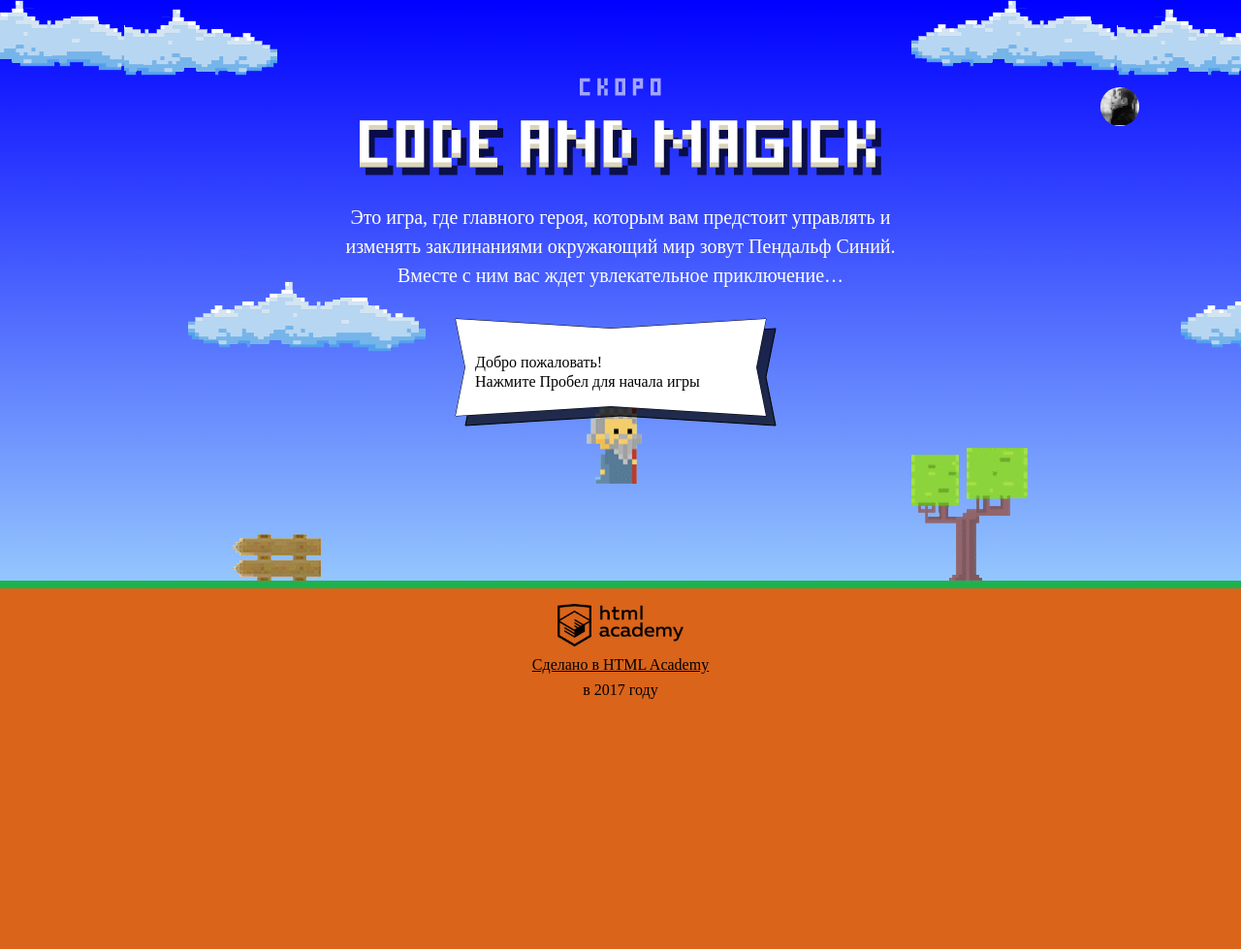
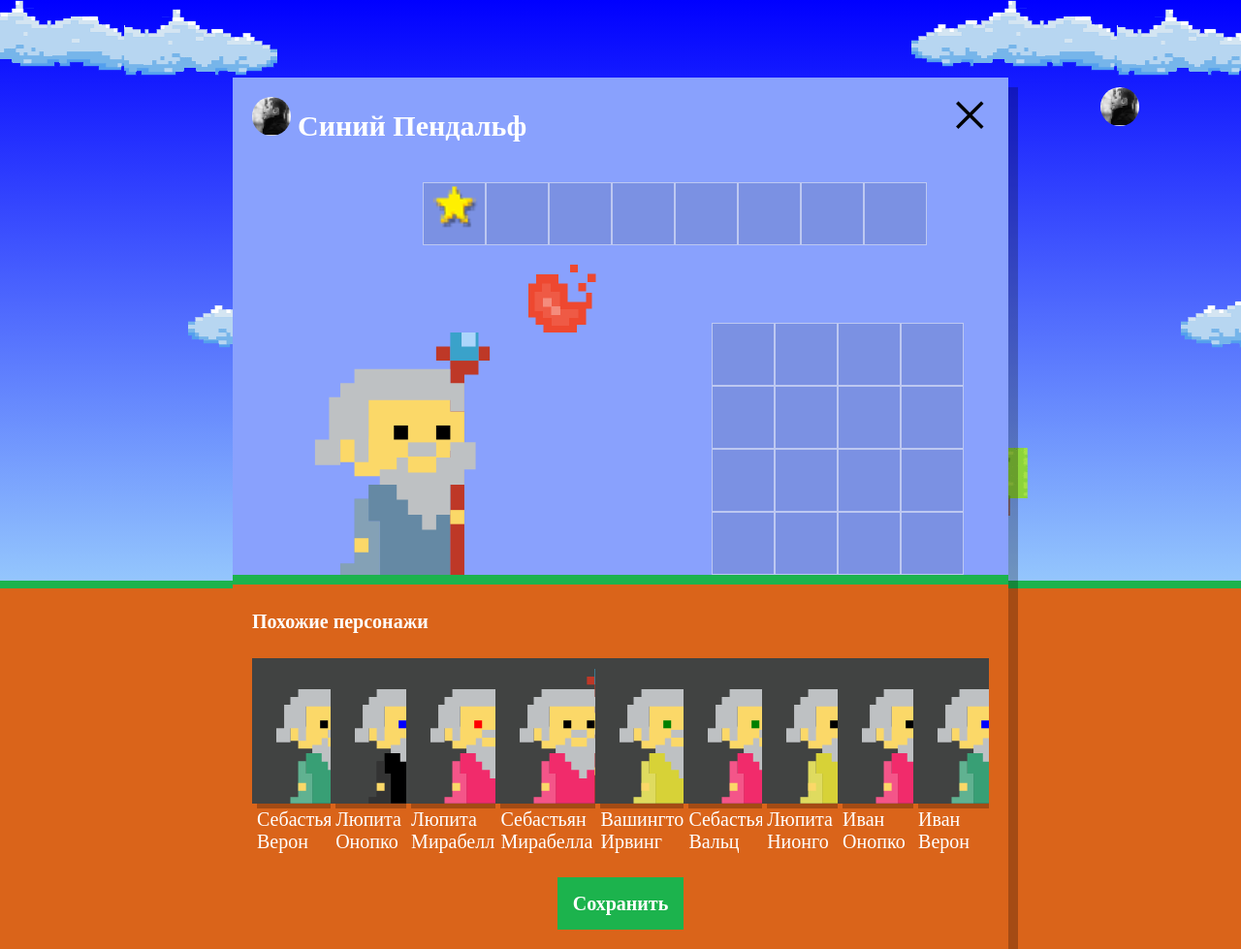
Before and after one commit to MikhailMos/680395-code-and-magick-17, a website: page index.html in a window 1280 px wide. Shown: the whole page at 97% size. Before the commit the page ends 800 px from the top, so only its background shows below. Drawn offline with Linux system fonts and the light colour scheme; a web font is replaced by a local one.

Commit message:
Добавляет показ блока setup, выводит данные похожих персонажей

```diff
--- a/index.html
+++ b/index.html
@@ -187,22 +187,23 @@
   var WIZARD_SPEED = 3;
   var WIZARD_WIDTH = 70;
 
-  var getFireballSpeed = function(left) {
+  var getFireballSpeed = function (left) {
     return left ? 5 : 2;
-  }
+  };
 
-  var getWizardHeight = function() {
+  var getWizardHeight = function () {
     return HEIGHT_RATIO * WIZARD_WIDTH;
-  }
+  };
 
-  var getWizardX = function(width) {
+  var getWizardX = function (width) {
     return (width - WIZARD_WIDTH) / 2;
-  }
+  };
 
-  var getWizardY = function(height) {
+  var getWizardY = function (height) {
     return (height * 2 / 3) - getWizardHeight();
-  }
+  };
 </script>
+<script src="js/setup.js"></script>
 <script src="js/stat.js"></script>
 <script src="js/game.js"></script>
 
--- /dev/null
+++ b/js/setup.js
@@ -0,0 +1,50 @@
+'use strict';
+
+var WIZARD_NAMES = ['Иван', 'Хуан', 'Себастьян', 'Мария', 'Кристоф', 'Виктор', 'Юлия', 'Люпита', 'Вашингтон'];
+var WIZARD_SURNAMES = ['да Марья', 'Верон', 'Мирабелла', 'Вальц', 'Онопко', 'Топольницкая', 'Нионго', 'Ирвинг'];
+var WIZARD_COAT_COLOR = ['rgb(101, 137, 164)', 'rgb(241, 43, 107)', 'rgb(146, 100, 161)', 'rgb(56, 159, 117)', 'rgb(215, 210, 55)', 'rgb(0, 0, 0)'];
+var WIZARD_EYES_COLOR = ['black', 'red', 'blue', 'yellow', 'green'];
+
+var userDialog = document.querySelector('.setup');
+var similarListElement = document.querySelector('.setup-similar-list');
+var similarWizardTemplate = document.querySelector('#similar-wizard-template').content.querySelector('.setup-similar-item');
+var fragment = document.createDocumentFragment();
+
+var MyObject = function (firstName, lastName, coatColor, eyesColor) {
+  this.name = firstName + ' ' + lastName;
+  this.coatColor = coatColor;
+  this.eyesColor = eyesColor;
+};
+
+var getRandomInt = function (min, max) {
+  return Math.floor(Math.random() * (max - min)) + min;
+};
+
+var getWizardArr = function (firstNames, lastNames, coatColors, eyesColors) {
+  var resArr = [];
+  for (var i = 0; i < firstNames.length; i++) {
+    resArr.push(new MyObject(firstNames[getRandomInt(0, firstNames.length)], lastNames[getRandomInt(0, lastNames.length)], coatColors[getRandomInt(0, coatColors.length)], eyesColors[getRandomInt(0, eyesColors.length)]));
+  }
+
+  return resArr;
+};
+
+var renderWizard = function (wizard) {
+  var wizardElement = similarWizardTemplate.cloneNode(true);
+
+  wizardElement.querySelector('.setup-similar-label').textContent = wizard.name;
+  wizardElement.querySelector('.wizard-coat').style.fill = wizard.coatColor;
+  wizardElement.querySelector('.wizard-eyes').style.fill = wizard.eyesColor;
+
+  return wizardElement;
+};
+
+var wizards = getWizardArr(WIZARD_NAMES, WIZARD_SURNAMES, WIZARD_COAT_COLOR, WIZARD_EYES_COLOR);
+
+for (var i = 0; i < wizards.length; i++) {
+  fragment.appendChild(renderWizard(wizards[i]));
+}
+
+similarListElement.appendChild(fragment);
+userDialog.classList.remove('hidden');
+document.querySelector('.setup-similar').classList.remove('hidden');
```
